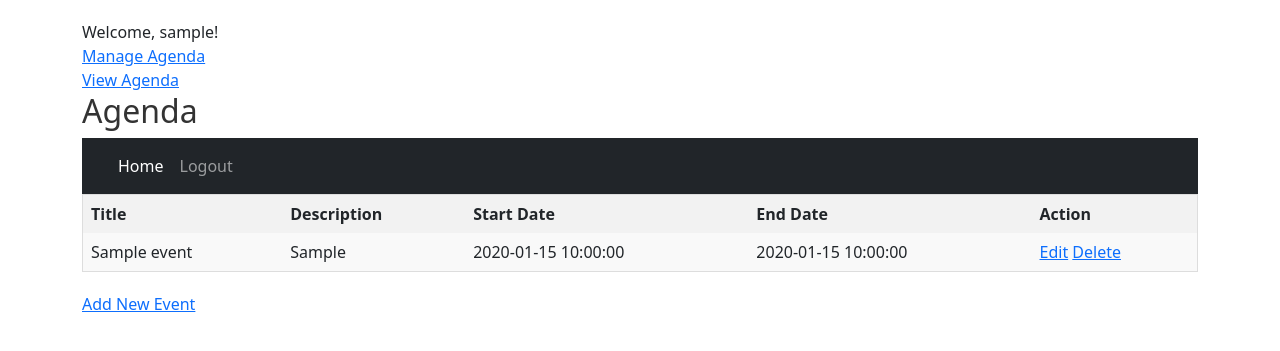
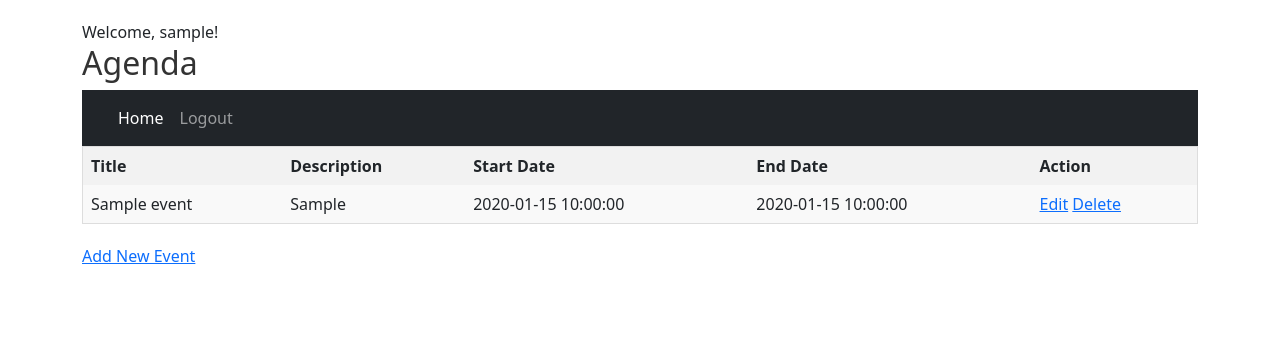
Before and after one commit to zeros334/agenda_kantor, a PHP site: page / in a window 1280 px wide. Shown: the top 351 px of the page. Run offline with PHP 8.4, Linux system fonts and the light colour scheme; the visitor is signed in with stand-in values (Sample User, id 1); tables that the repository leaves empty hold one stand-in row (values such as "Sample post").

Commit message:
Final Revise

```diff
--- a/index.php
+++ b/index.php
@@ -11,9 +11,7 @@ if (!isset($_SESSION['user_id'])) {
 
 echo "Welcome, " . $_SESSION['username'] . "!<br>";
 
-if ($_SESSION['role'] == 'admin') {
-    echo "<a href='manage_agenda.php'>Manage Agenda</a><br>";
-}
+
 function fetchAgendas($koneksi) {
     try {
         return $koneksi->query("SELECT * FROM events")->fetchAll();
@@ -25,7 +23,6 @@ function fetchAgendas($koneksi) {
 $agendas = fetchAgendas($koneksi);
 
 ?>
-<a href="view_agenda.php">View Agenda</a><br>
 
 <!DOCTYPE html>
 <html lang="en">
```
